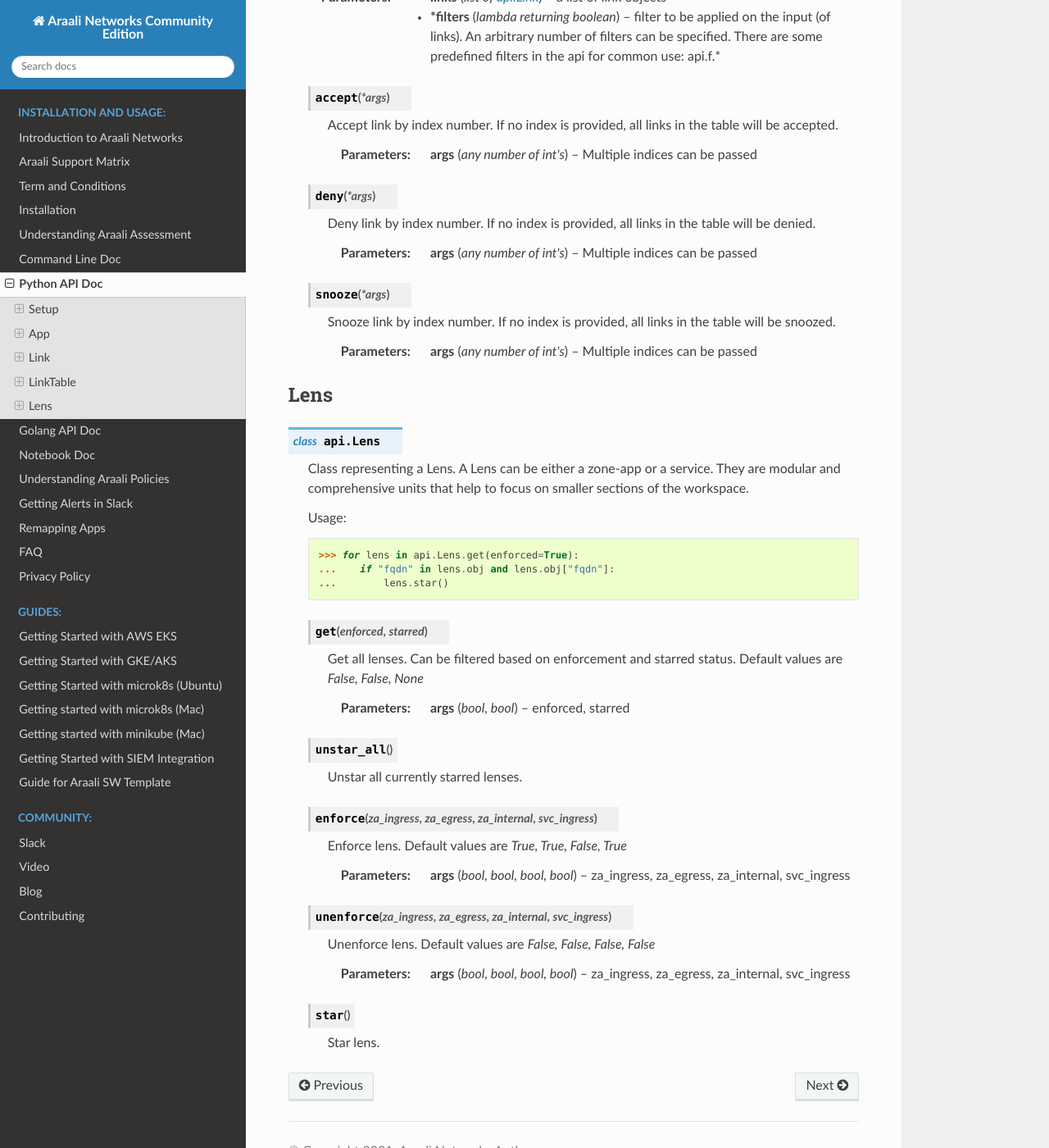
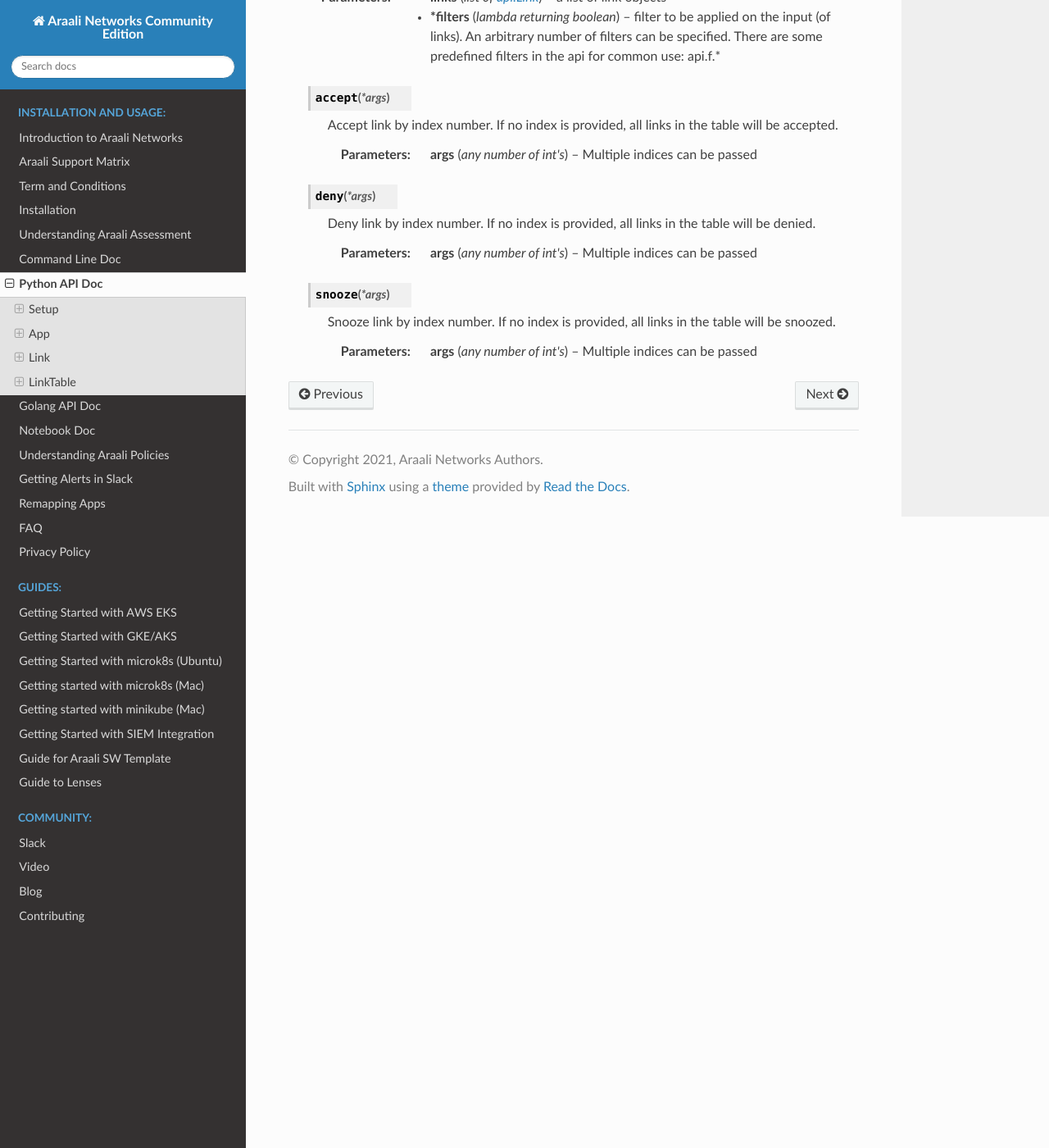
Before and after one commit to araalinetworks/api, a Sphinx documentation site: the page built from doc/source/araalictlpython.rst, in a window 1280 px wide and 1400 px high, scrolled down 2314 px. Shown: the whole window at 82% size. Built offline with Sphinx 7.4.7 and the Read the Docs theme 2.0.0, drawn with Linux system fonts in a browser that asks for light colours.

Commit message:
move lens documentation to guide_lenses.rst

```diff
--- a/doc/source/araalictlpython.rst
+++ b/doc/source/araalictlpython.rst
@@ -139,48 +139,3 @@
 
       :param args: Multiple indices can be passed
       :type args: any number of int's
-
-Lens
-----
-.. class:: api.Lens
-
-   Class representing a Lens. A Lens can be either a zone-app or a service.
-   They are modular and comprehensive units that help to focus on smaller sections of the workspace.
-
-   Usage:
-
-      >>> for lens in api.Lens.get(enforced=True):
-      ...    if "fqdn" in lens.obj and lens.obj["fqdn"]:
-      ...        lens.star()
-
-   .. function:: api.Lens.get(enforced, starred)
-
-      Get all lenses. Can be filtered based on enforcement and starred status.
-      Default values are `False, False, None`
-
-      :param args: enforced, starred
-      :type args: bool, bool
-
-   .. function:: api.Lens.unstar_all()
-      :noindex:
-
-      Unstar all currently starred lenses.
-
-   .. function:: enforce(za_ingress, za_egress, za_internal, svc_ingress)
-
-      Enforce lens. Default values are `True, True, False, True`
-
-      :param args: za_ingress, za_egress, za_internal, svc_ingress
-      :type args: bool, bool, bool, bool
-
-   .. function:: unenforce(za_ingress, za_egress, za_internal, svc_ingress)
-
-      Unenforce lens. Default values are `False, False, False, False`
-
-      :param args: za_ingress, za_egress, za_internal, svc_ingress
-      :type args: bool, bool, bool, bool
-
-   .. function:: star()
-      :noindex:
-
-      Star lens.
--- a/doc/source/conf.py
+++ b/doc/source/conf.py
@@ -41,6 +41,7 @@
 extensions = [
     'sphinx.ext.autodoc',
     'sphinx_rtd_theme',
+    'sphinx_tabs.tabs'
 ]
 
 # Add any paths that contain templates here, relative to this directory.
--- a/doc/source/index.rst
+++ b/doc/source/index.rst
@@ -59,7 +59,7 @@
    guide_getting_started_minikube_macbook
    guide_getting_started_with_SIEM
    guide_templates
-
+   guide_lenses
 .. toctree::
    :maxdepth: 2
    :caption: Community:
```
Also changed, not shown: doc/source/araalictlcommandline.rst (+0 -9 lines), doc/source/guide_lenses.rst (added, +117 -0 lines).
